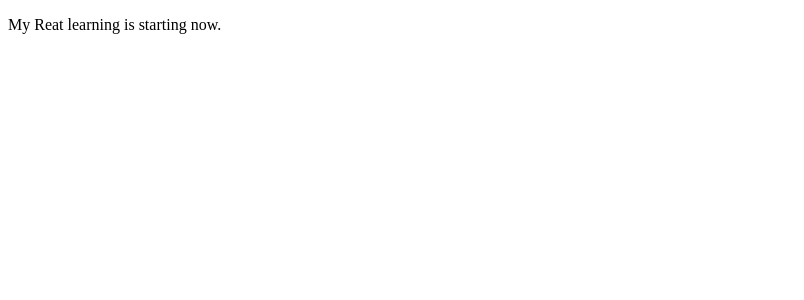
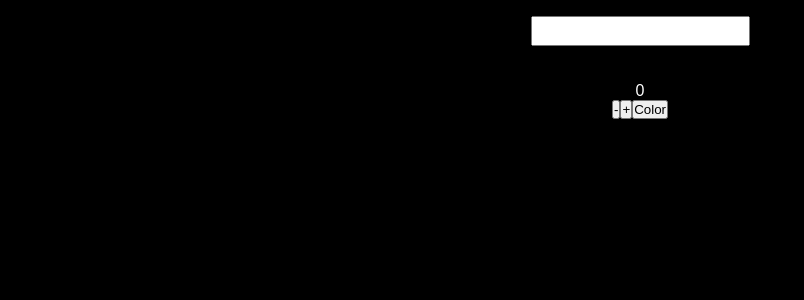
Before and after one commit to NS-25/react-concepts, a React (Vite) app: page / in a window 1280 px wide. Shown: the top 300 px of the page, without its empty margins (0-804 px from the left). Built offline with nearby package versions, Linux system fonts and the light colour scheme.

Commit message:
feat(reducer.css) add css to reducer main tag

```diff
--- a/src/App.tsx
+++ b/src/App.tsx
@@ -1,9 +1,11 @@
 import "./App.css";
+// Make sure the file exists as ReducerExample.tsx or update the path/extension accordingly
+import ReducerExample from "./components/ReducerExample.jsx";
 
 function App() {
   return (
     <>
-      <p>My Reat learning is starting now.</p>
+      <ReducerExample />
     </>
   );
 }
--- /dev/null
+++ b/src/components/Reducer.css
@@ -0,0 +1,29 @@
+* {
+  margin: 0;
+  padding: 0;
+  box-sizing: boder-box;
+}
+
+body {
+  background-color: #000;
+  color: #fff;
+  min-height: 100vh;
+  font-family: Arial, Helvetica, sans-serif;
+}
+
+.reduce-main {
+  height: 100vh;
+  display: flex;
+  flex-direction: column;
+  justify-content: flex-start;
+  align-items: center;
+  padding: 1rem;
+}
+
+input {
+  font-size: 1rem;
+  padding: 0.25rem;
+  border-radius: 0, 5em;
+  margin-bottom: 1 rem;
+
+}
--- a/src/hooks/Reducer.jsx
+++ b/src/components/ReducerExample.jsx
@@ -1,7 +1,8 @@
 import React from "react";
 import { useState } from "react";
+import "./Reducer.css";
 
-function Reducer() {
+function ReducerExample() {
   const [count, setCount] = useState(0);
   const [userInput, setUserInput] = useState("");
   const [color, setColor] = useState(false);
@@ -17,9 +18,9 @@ function Reducer() {
         <br />
         <p>{count}</p>
         <section className="reduce-section">
-          <button>-</button>
-          <button>+</button>
-          <button>Color</button>
+          <button onClick={() => setCount(count - 1)}>-</button>
+          <button onClick={() => setCount(count + 1)}>+</button>
+          <button onClick={() => setColor(!color)}>Color</button>
         </section>
         <br />
         <br />
@@ -29,4 +30,4 @@ function Reducer() {
   );
 }
 
-export default Reducer;
+export default ReducerExample;
--- a/src/hooks/reducer.css
+++ /dev/null
@@ -1,12 +0,0 @@
-*{
-  margin: 0;
-  padding: 0;
-  box-sizing: boder-box;
-}
-
-body {
-  background-color: #000;
-  color: #fff;
-  min-height: 100vh;
-  font-family:Arial, Helvetica, sans-serif;
-}
```
